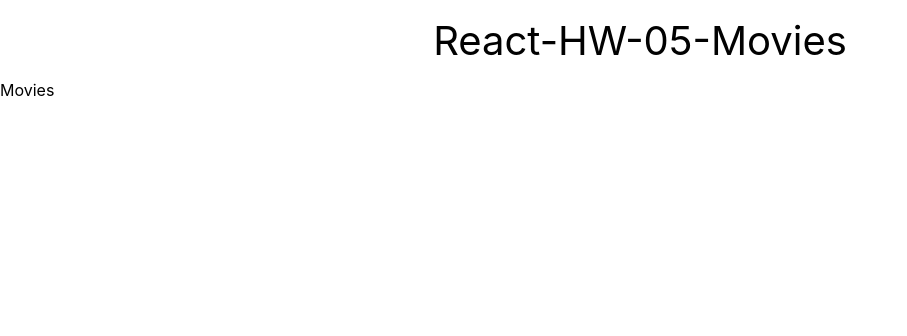
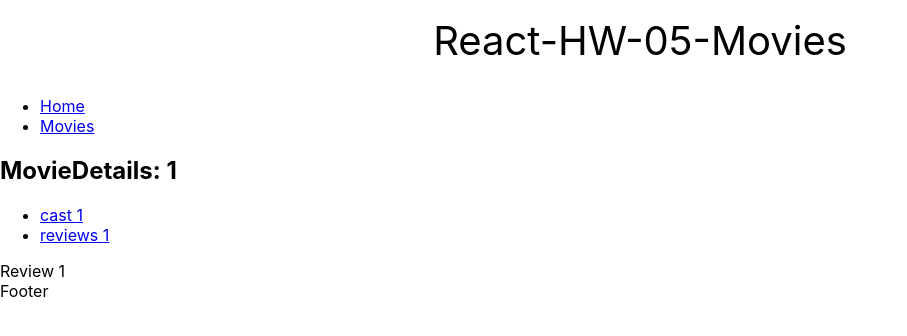
Before and after one commit to EAntoshchuk/goit-react-hw-05-movies, a React (Create React App) app: page /movies/1/reviews in a window 1280 px wide. Shown: the top 336 px of the page, without its empty margins (0-907 px from the left). Built offline with nearby package versions, Linux system fonts and the light colour scheme.

Commit message:
hw5-movies-skelenOn

```diff
--- a/src/components/App.jsx
+++ b/src/components/App.jsx
@@ -1,6 +1,14 @@
 import React, { useEffect, useState } from 'react';
+import { Route, Routes, useParams } from 'react-router-dom';
+import Home from 'pages/Home';
+import Movies from 'pages/Movies';
+import MovieDetails from 'pages/MovieDetails';
+import Layout from './Layout';
+import Reviews from './Reviews';
+import Cast from './Cast';
 
 export default function App() {
+  const { movieId } = useParams();
   return (
     <>
       <div
@@ -15,7 +23,17 @@ export default function App() {
       >
         React-HW-05-Movies
       </div>
-      <div>Movies</div>
+
+      <Routes>
+        <Route path="/" element={<Layout />}>
+          <Route index element={<Home />} />
+          <Route path="movies" element={<Movies />} />
+          <Route path="movies/:movieId" element={<MovieDetails />}>
+            <Route path="cast" element={<Cast />} />
+            <Route path="reviews" element={<Reviews />} />
+          </Route>
+        </Route>
+      </Routes>
     </>
   );
 }
--- /dev/null
+++ b/src/components/Cast.jsx
@@ -0,0 +1,15 @@
+import { useEffect } from 'react';
+
+const { useParams } = require('react-router-dom');
+
+const Cast = () => {
+  const { movieId } = useParams();
+
+  // useEffect(() => {
+
+  // }, [])
+
+  return <div>Cast {movieId}</div>;
+};
+
+export default Cast;
--- /dev/null
+++ b/src/components/Layout.jsx
@@ -0,0 +1,26 @@
+import { NavLink, Outlet } from 'react-router-dom';
+
+const Layout = () => {
+  return (
+    <div>
+      <header>
+        <ul>
+          <li>
+            <NavLink to="/">Home</NavLink>
+          </li>
+          <li>
+            <NavLink to="/movies">Movies</NavLink>
+          </li>
+        </ul>
+      </header>
+
+      <main>
+        <Outlet />
+      </main>
+
+      <footer>Footer</footer>
+    </div>
+  );
+};
+
+export default Layout;
--- /dev/null
+++ b/src/components/Reviews.jsx
@@ -0,0 +1,13 @@
+const { useParams } = require('react-router-dom');
+
+const Reviews = () => {
+  const { movieId } = useParams();
+
+  // useEffect(() => {
+
+  // }, [])
+
+  return <div>Review {movieId}</div>;
+};
+
+export default Reviews;
--- /dev/null
+++ b/src/pages/Home.jsx
@@ -0,0 +1,5 @@
+const Home = () => {
+  return <div>Home page</div>;
+};
+
+export default Home;
--- /dev/null
+++ b/src/pages/MovieDetails.jsx
@@ -0,0 +1,26 @@
+import { Link, Outlet, useParams } from 'react-router-dom';
+
+const MovieDetails = () => {
+  const { movieId } = useParams();
+
+  //     useEffect(() => {
+
+  //   }, []);
+
+  return (
+    <>
+      <h2>MovieDetails: {movieId}</h2>
+      <ul>
+        <li>
+          <Link to="cast">cast {movieId}</Link>
+        </li>
+        <li>
+          <Link to="reviews">reviews {movieId}</Link>
+        </li>
+      </ul>
+      <Outlet />
+    </>
+  );
+};
+
+export default MovieDetails;
--- /dev/null
+++ b/src/pages/Movies.jsx
@@ -0,0 +1,18 @@
+import { useEffect } from 'react';
+import { Link } from 'react-router-dom';
+
+const Movies = () => {
+  return (
+    <div>
+      {['movie-1', 'movie-2', 'movie-3', 'movie-4', 'movie-5'].map(movie => {
+        return (
+          <Link key={movie} to={`${movie}`}>
+            {movie}
+          </Link>
+        );
+      })}
+    </div>
+  );
+};
+
+export default Movies;
```
